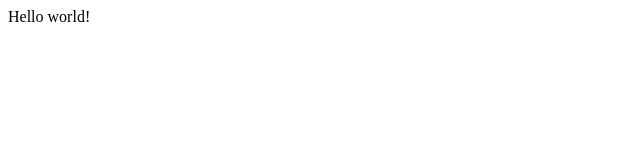
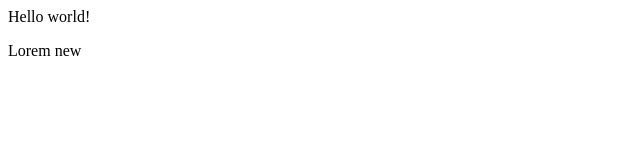
Before and after one commit to kaluginmm/git_repository, a plain HTML site: page index.html in a window 1280 px wide. Shown: the full height of the page, 0-640 px from the left. Drawn offline with Linux system fonts and the light colour scheme.

Commit message:
uyudgyv crhir

```diff
--- a/index.html
+++ b/index.html
@@ -6,5 +6,6 @@
 </head>
 <body>
 	<div>Hello world!</div>
+	<p>Lorem new</p>
 </body>
 </html>
```
